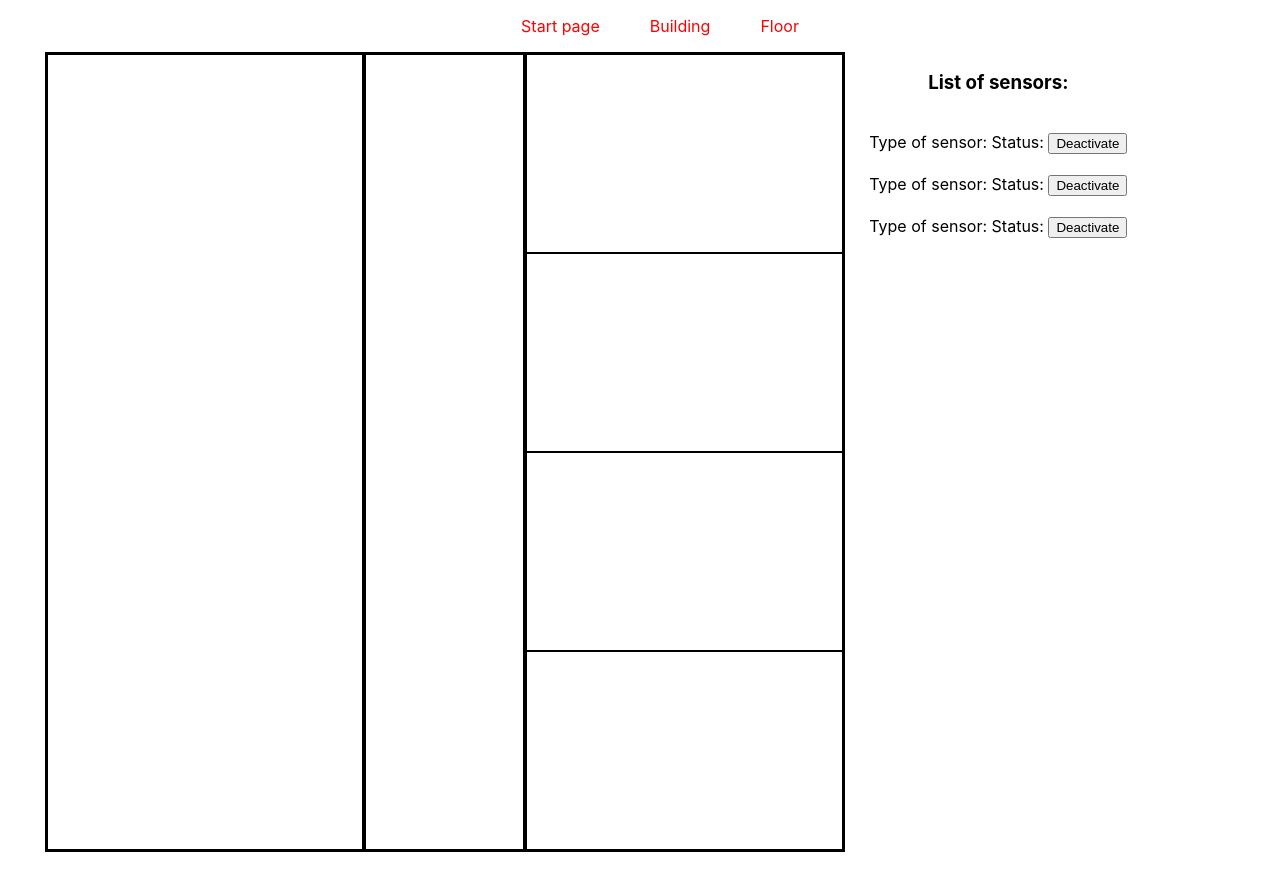
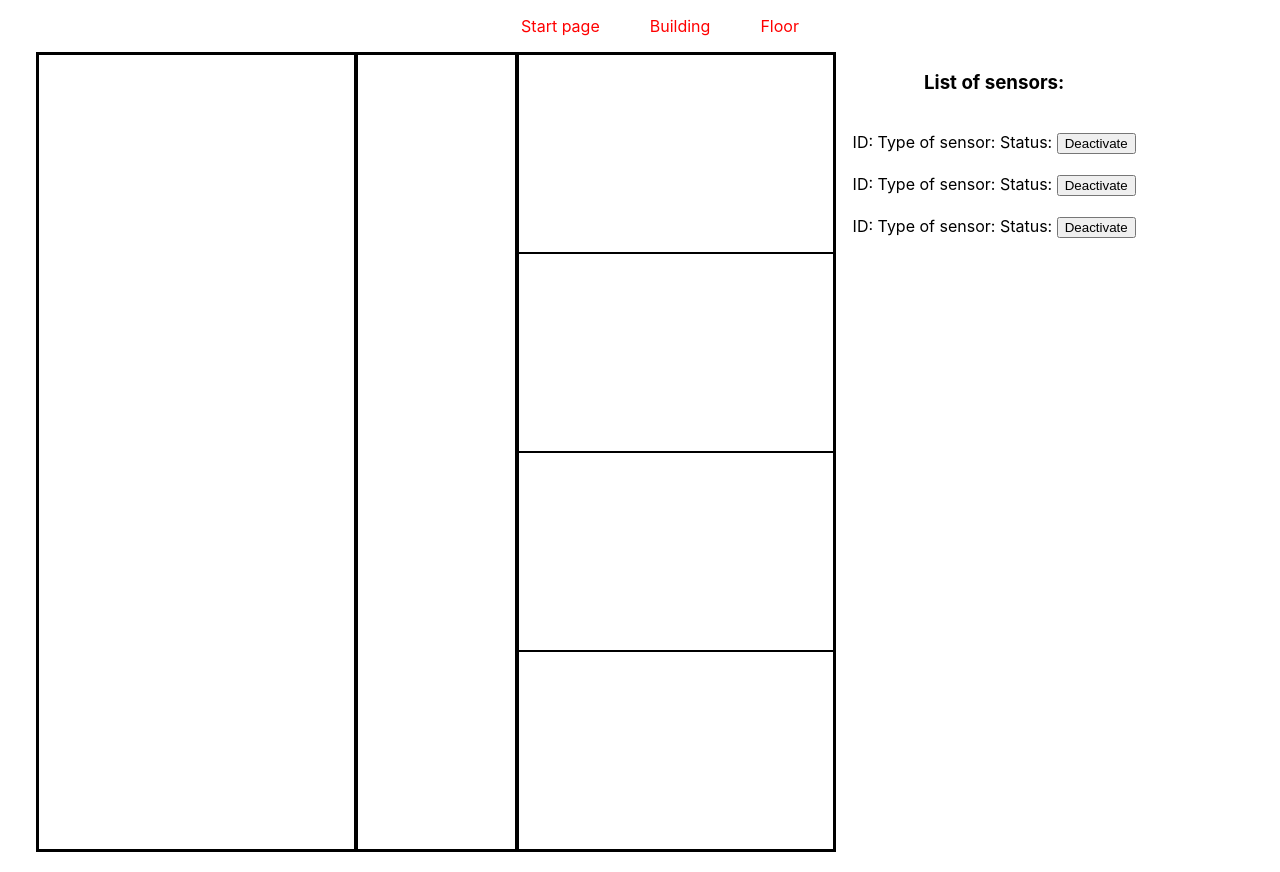
Before and after one commit to olecrity/Security-Service-Frontend-, a React (Create React App) app: page /floor in a window 1280 px wide. Built offline with nearby package versions, Linux system fonts and the light colour scheme.

Commit message:
changed label ID to room sensor component

```diff
--- a/src/pages/FloorPage/Floor/RoomSensors/RoomSensor/RoomSensor.js
+++ b/src/pages/FloorPage/Floor/RoomSensors/RoomSensor/RoomSensor.js
@@ -1,6 +1,7 @@
 function RoomSensor() {
   return (
     <div>
+      <label>ID: </label>
       <label>Type of sensor: </label>
       <label>Status: </label>
       <button>Deactivate</button>
```
